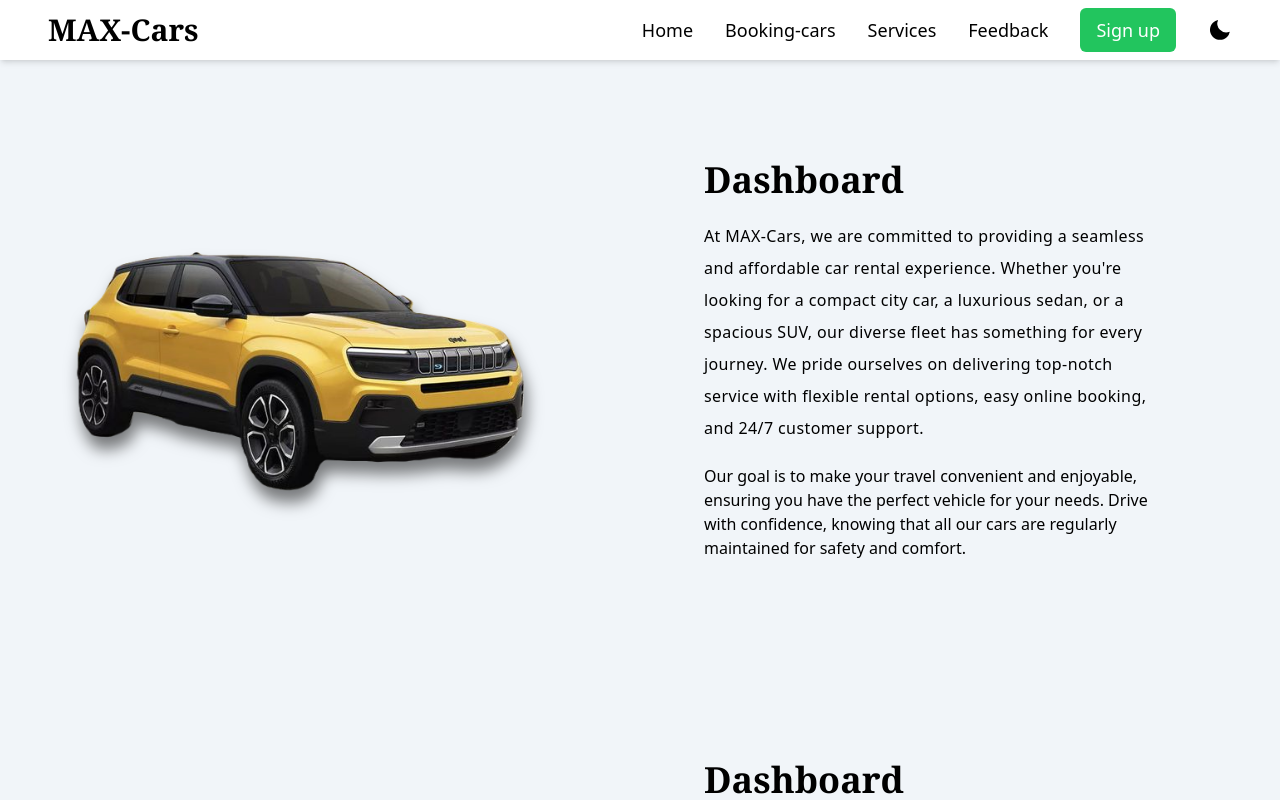
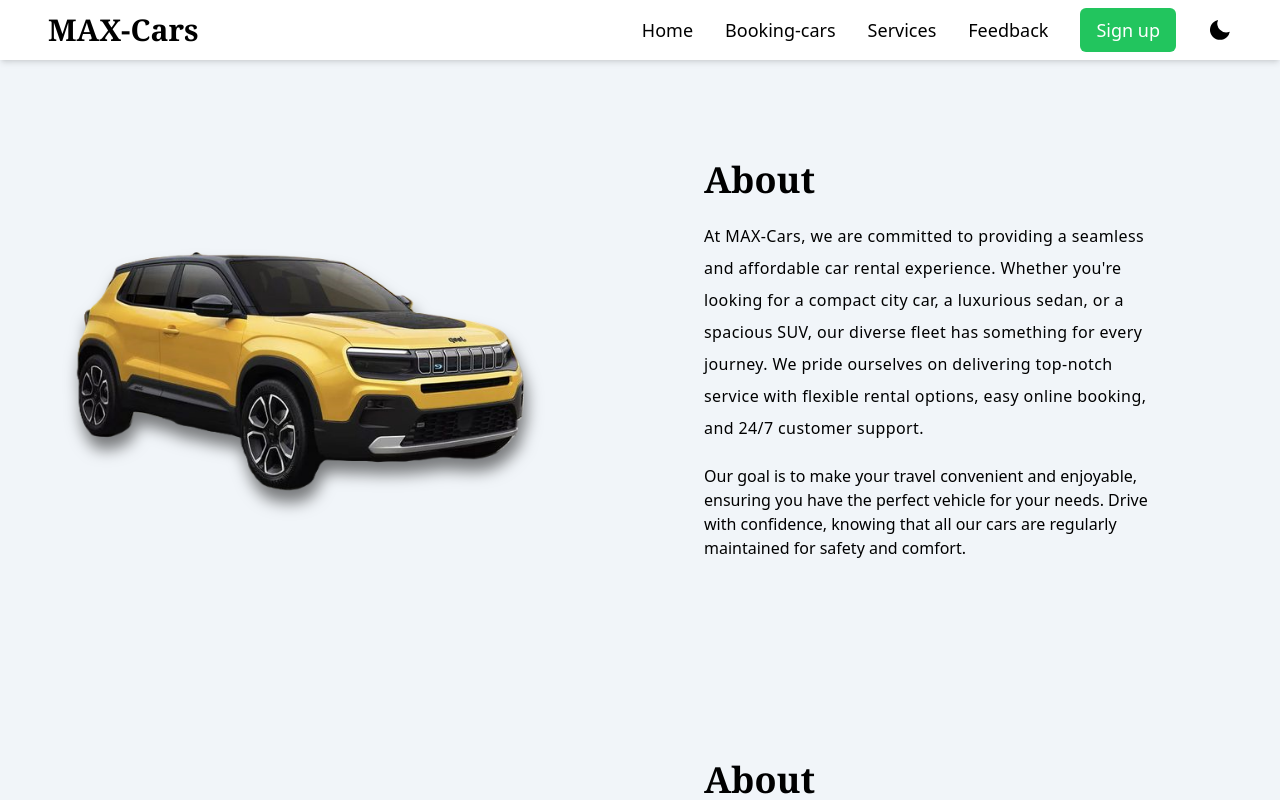
Before and after one commit to abhigoud098/Car-Rental-Website, a React (Vite) app in the folder my-project/: page /about in a window 1280 px wide. Shown: the top 800 px of the page. Built offline with nearby package versions, Linux system fonts and the light colour scheme.

Commit message:
Chnage about

```diff
--- a/my-project/src/components/About/About.jsx
+++ b/my-project/src/components/About/About.jsx
@@ -19,7 +19,7 @@
                 data-aos="fade-up"
                 className="text-3xl sm:text-4xl font-bold font-serif"
               >
-               Dashboard
+              About
               </h1>
               <p data-aos="fade-up" className="leading-8 tracking-wide">
                 At MAX-Cars, we are committed to providing a seamless and
```
